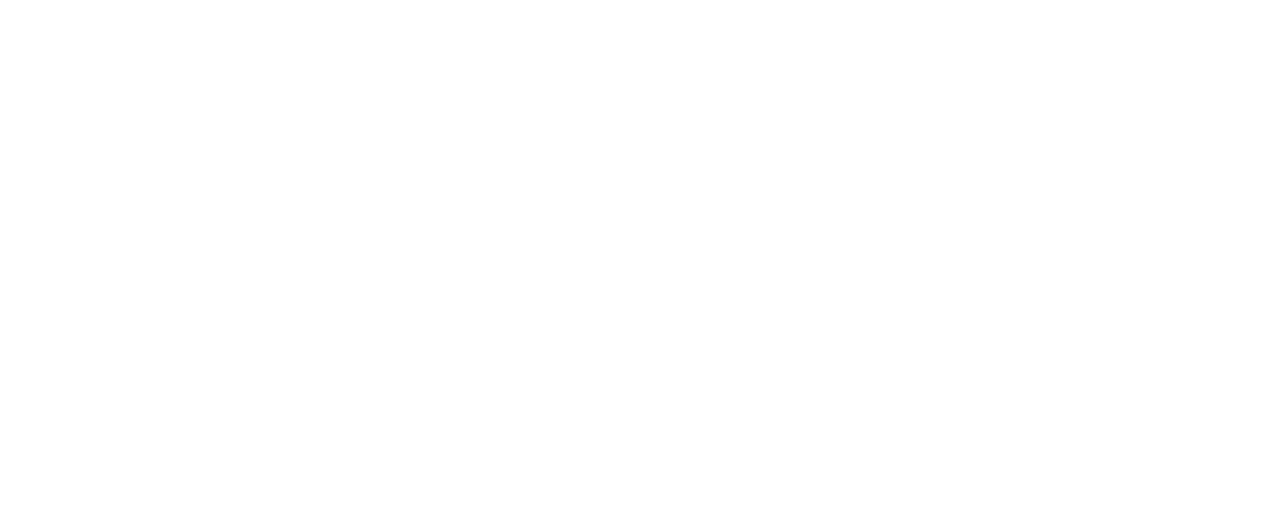
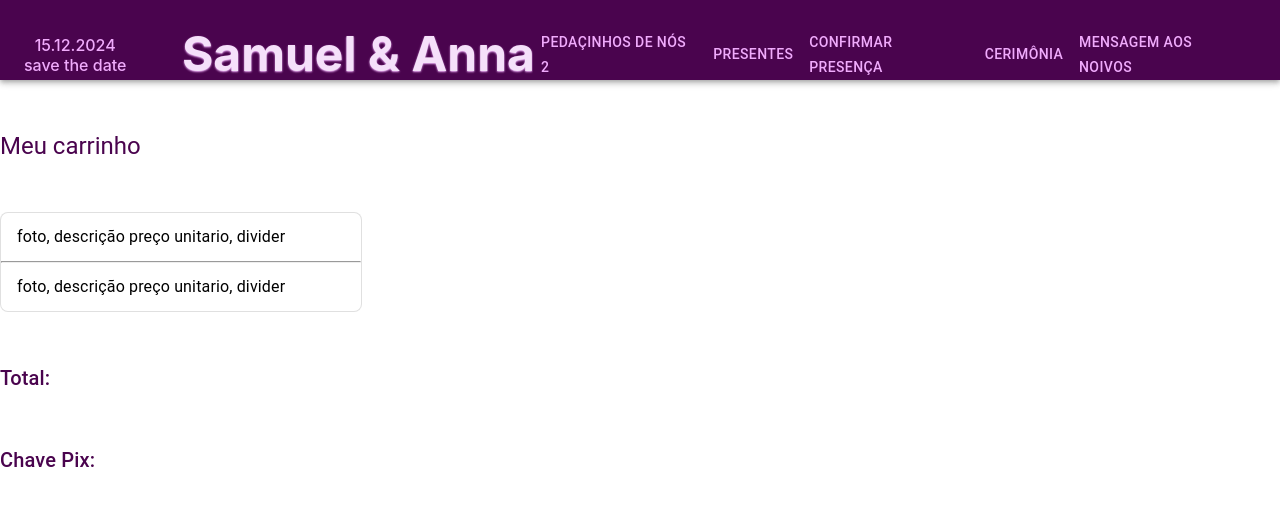
Before and after one commit to UrsulaBabeto/sam, a React (Vite) app: page /carrinho in a window 1280 px wide. Before the commit this address had no page. Shown: the top 506 px of the page. Built offline with nearby package versions, Linux system fonts and the light colour scheme.

Commit message:
alteracao

```diff
--- a/src/App.jsx
+++ b/src/App.jsx
@@ -18,7 +18,7 @@
           <Route path="/mensagem-noivos" element={<MensagemNoivos />} />
           <Route path="/cerimonia" element={<Cerimonia />} />
           <Route path="/sobre-nos" element={<SobreNos />} />
-          {/*   <Route path="carrinho" element={<Cart />} /> */}
+            <Route path="carrinho" element={<Cart />} />
         </Routes>
       </Router>
     </>
--- a/src/pages/cart.jsx
+++ b/src/pages/cart.jsx
@@ -4,6 +4,7 @@
 import ListItemText from "@mui/material/ListItemText";
 import Divider from "@mui/material/Divider";
 import Navbar from "../components/Navbar";
+import { Typography } from "@mui/material";
 
 const style = {
   py: 0,
@@ -19,13 +20,39 @@
   return (
     <>
       <Navbar />
-      <List sx={style}>
+      <Typography
+          sx={{ color: "#4a044e", margin: "50px 0" }}
+          gutterBottom
+          variant="h5"
+          component="div"
+        >
+          Meu carrinho
+        </Typography>
+      <List fullWidth sx={style}>
+        <ListItem >
+          <ListItemText  primary="foto, descrição preço unitario, divider" />
+        </ListItem>
+        <hr></hr>
         <ListItem>
-          <ListItemText primary="Full width variant below" />
-          <ListItemText primary="Full width variant below" />
-          <ListItemText primary="Full width variant below" />
+          <ListItemText primary="foto, descrição preço unitario, divider" />
         </ListItem>
       </List>
+      <Typography
+          sx={{ color: "#4a044e", margin: "50px 0" }}
+          gutterBottom
+          variant="h6"
+          component="div"
+        >
+          Total:
+        </Typography>
+      <Typography
+          sx={{ color: "#4a044e", margin: "50px 0" }}
+          gutterBottom
+          variant="h6"
+          component="div"
+        >
+         Chave Pix:
+        </Typography>
     </>
   );
 }
```
